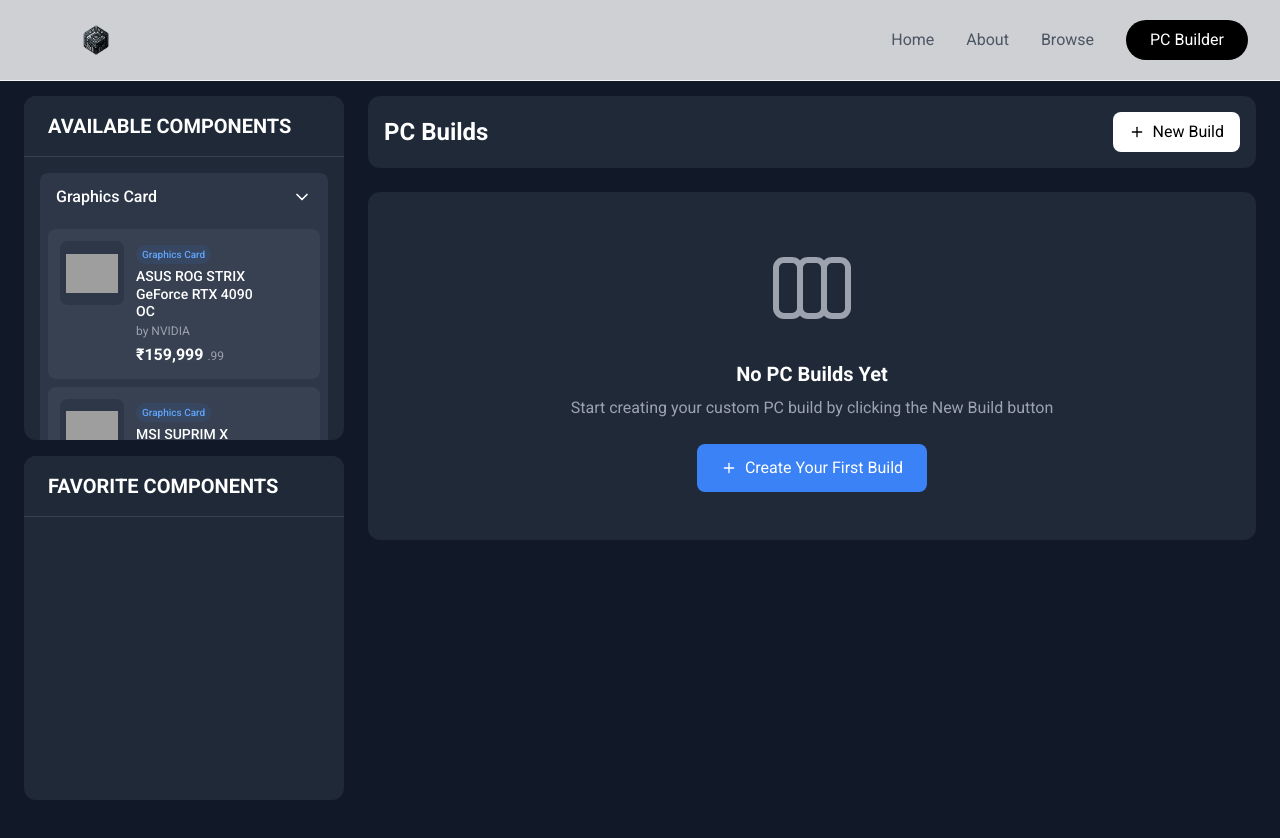
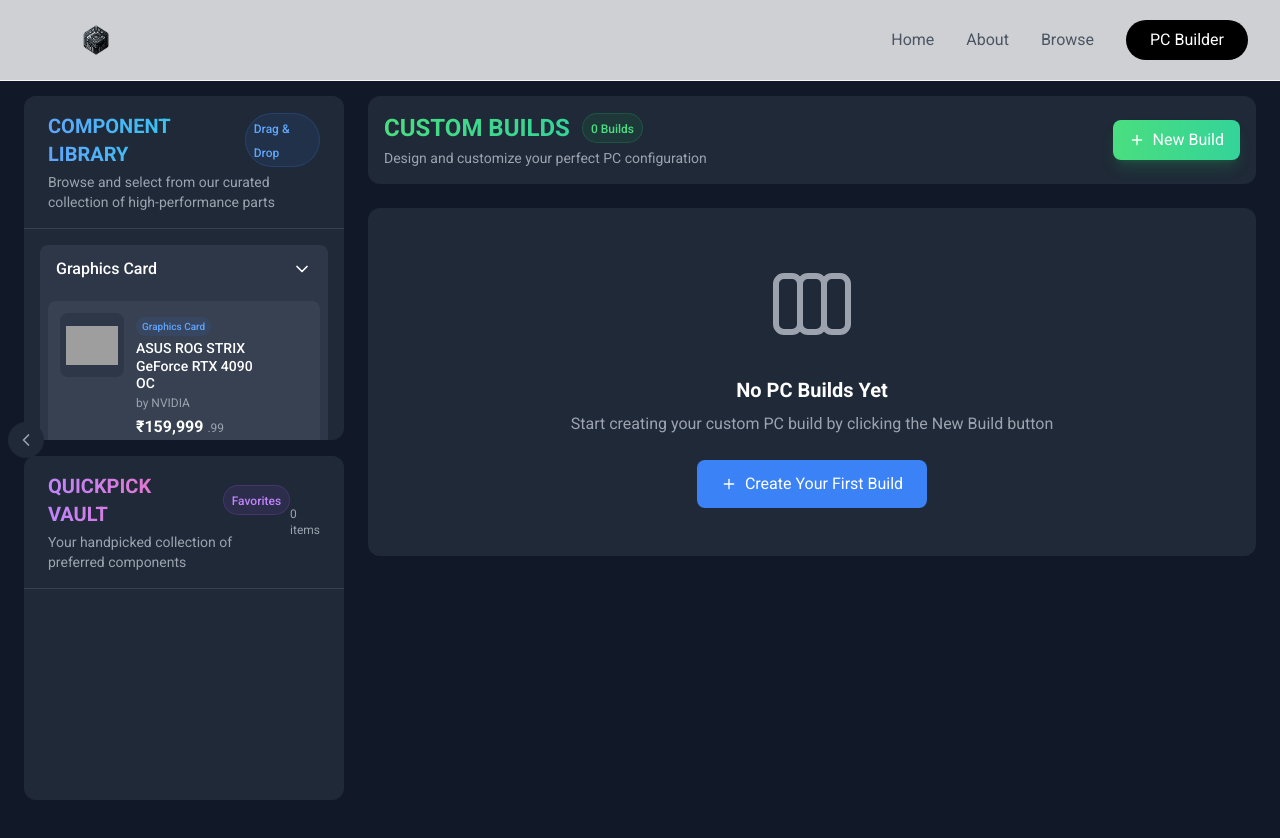
Before and after one commit to SonicGenesis/PC-BUILDER, a Next.js app in the folder pc-builder/: page /pcBuilder in a window 1280 px wide. Shown: the top 838 px of the page. Built offline with nearby package versions, Linux system fonts and the light colour scheme; grey boxes are pictures that could not be loaded.

Commit message:
added the UI

```diff
--- a/pc-builder/src/app/(pages)/browse/page.tsx
+++ b/pc-builder/src/app/(pages)/browse/page.tsx
@@ -231,27 +231,42 @@
     return (
         <div className="min-h-screen bg-[#111827]">
             {/* Top Search Bar */}
-            <div className="sticky top-0 z-50 bg-[#1F2937] shadow-md">
+            <div className="sticky top-0 z-50 bg-gradient-to-r from-[#1F2937] to-[#111827] shadow-lg border-b border-gray-800">
                 <div className="container mx-auto px-4 py-4">
                     <div className="flex items-center gap-6">
                         {/* Website Logo/Name */}
                         <Link
                             href="/"
-                            className="text-xl font-bold text-white hover:text-blue-400 transition-colors flex items-center gap-2"
+                            className="text-xl font-bold text-transparent bg-clip-text bg-gradient-to-r from-blue-400 to-cyan-400 hover:from-blue-500 hover:to-cyan-500 transition-all flex items-center gap-2"
                         >
-                            <CircuitBoard className="w-6 h-6" />
+                            <CircuitBoard className="w-6 h-6 text-blue-400" />
                             <span>BuildMyPC</span>
                         </Link>
 
                         {/* Search and Category Selection */}
                         <div className="flex flex-1 items-center gap-4">
+                            <div className="relative flex-1">
                                 <input
                                     type="search"
                                     value={searchQuery}
                                     onChange={(e) => setSearchQuery(e.target.value)}
                                     placeholder="Search components..."
-                                className="flex-1 px-4 py-2 rounded-lg bg-[#374151] border-none text-white placeholder-gray-400"
+                                    className="w-full px-4 py-2 pl-10 rounded-lg bg-[#374151] border border-gray-700 text-white placeholder-gray-400 focus:ring-2 focus:ring-blue-500 focus:border-transparent transition-all"
                                 />
+                                <svg
+                                    className="absolute left-3 top-1/2 -translate-y-1/2 w-4 h-4 text-gray-400"
+                                    fill="none"
+                                    stroke="currentColor"
+                                    viewBox="0 0 24 24"
+                                >
+                                    <path
+                                        strokeLinecap="round"
+                                        strokeLinejoin="round"
+                                        strokeWidth={2}
+                                        d="M21 21l-6-6m2-5a7 7 0 11-14 0 7 7 0 0114 0z"
+                                    />
+                                </svg>
+                            </div>
                             <CustomSelect
                                 value={selectedCategory}
                                 onChange={setSelectedCategory}
@@ -266,11 +281,13 @@
                 <div className="flex gap-6">
                     {/* Filters Sidebar */}
                     <div className="w-64 flex-shrink-0">
-                        <div className="sticky top-20 max-h-[calc(100vh-5rem)] overflow-y-auto scrollbar-hide">
+                        <div className="sticky top-20 max-h-[calc(100vh-5rem)] overflow-y-auto custom-scrollbar">
                             <div className="space-y-4 pr-4 border-r border-gray-700">
                                 {/* Price Range */}
-                                <div className="bg-[#1F2937] p-4 rounded-lg">
-                                    <h3 className="text-white font-medium mb-4">Price Range</h3>
+                                <div className="bg-gradient-to-br from-[#1F2937] to-[#111827] p-4 rounded-lg border border-gray-800">
+                                    <h3 className="text-transparent bg-clip-text bg-gradient-to-r from-blue-400 to-cyan-400 font-medium mb-4">
+                                        Price Range
+                                    </h3>
                                     <Slider
                                         value={priceRange}
                                         onChange={setPriceRange}
@@ -286,13 +303,15 @@
 
                                 {/* Dynamic Filters */}
                                 {Object.entries(dynamicFilters).map(([key, filter]) => (
-                                    <div key={key} className="bg-[#1F2937] p-4 rounded-lg">
-                                        <h3 className="text-white font-medium mb-4">{filter.label}</h3>
+                                    <div key={key} className="bg-gradient-to-br from-[#1F2937] to-[#111827] p-4 rounded-lg border border-gray-800">
+                                        <h3 className="text-transparent bg-clip-text bg-gradient-to-r from-purple-400 to-pink-400 font-medium mb-4">
+                                            {filter.label}
+                                        </h3>
                                         <div className="space-y-1">
                                             {filter.options.map(option => (
                                                 <label
                                                     key={option.value}
-                                                    className="flex items-center gap-2 px-2 py-1.5 rounded hover:bg-[#374151] transition-colors cursor-pointer text-gray-300"
+                                                    className="flex items-center gap-2 px-2 py-1.5 rounded hover:bg-[#374151] transition-colors cursor-pointer text-gray-300 group"
                                                 >
                                                     <input
                                                         type="checkbox"
@@ -310,8 +329,12 @@
                                                         }}
                                                         className="rounded border-gray-600 bg-[#374151] text-blue-500 focus:ring-offset-[#1F2937]"
                                                     />
-                                                    <span className="text-sm flex-1">{option.label}</span>
-                                                    <span className="text-xs text-gray-500">({option.count})</span>
+                                                    <span className="text-sm flex-1 group-hover:text-white transition-colors">
+                                                        {option.label}
+                                                    </span>
+                                                    <span className="text-xs text-gray-500 group-hover:text-gray-400 transition-colors">
+                                                        ({option.count})
+                                                    </span>
                                                 </label>
                                             ))}
                                         </div>
@@ -324,15 +347,17 @@
                     {/* Main Content */}
                     <div className="flex-1 py-6">
                         {/* Sort Bar */}
-                        <div className="flex justify-between items-center mb-6">
-                            <p className="text-gray-600">
-                                {filteredComponents.length} items found
+                        <div className="flex justify-between items-center mb-6 bg-gradient-to-r from-[#1F2937] to-[#111827] p-4 rounded-lg border border-gray-800">
+                            <p className="text-gray-400">
+                                <span className="text-transparent bg-clip-text bg-gradient-to-r from-blue-400 to-cyan-400 font-medium">
+                                    {filteredComponents.length}
+                                </span> items found
                             </p>
                             <button
                                 onClick={() => setSortBy(prev =>
                                     prev === 'price-asc' ? 'price-desc' : 'price-asc'
                                 )}
-                                className="flex items-center gap-2 px-4 py-2 rounded-lg border hover:bg-gray-50 hover:text-blue-400 transition-colors"
+                                className="flex items-center gap-2 px-4 py-2 rounded-lg border border-gray-700 hover:bg-[#374151] hover:text-blue-400 transition-all"
                             >
                                 <ArrowUpDown className="w-4 h-4" />
                                 <span>Sort by price</span>
@@ -344,7 +369,7 @@
                             {filteredComponents.map((component) => (
                                 <div
                                     key={component.id}
-                                    className="bg-white dark:bg-gray-800 rounded-lg shadow-md hover:shadow-lg transition-shadow p-4"
+                                    className="bg-gradient-to-r from-[#1F2937] to-[#111827] rounded-lg shadow-lg hover:shadow-xl transition-all p-4 border border-gray-800 group"
                                 >
                                     <div className="flex gap-4">
                                         {/* Image and Basic Info - Clickable */}
@@ -435,7 +460,7 @@
             {/* PC Builder Button - Fixed at the bottom right */}
             <Link
                 href="/pcBuilder"
-                className="fixed bottom-8 right-8 bg-blue-600 hover:bg-blue-700 text-white font-bold py-3 px-6 rounded-lg shadow-lg transition-all duration-300 flex items-center gap-2"
+                className="fixed bottom-8 right-8 bg-gradient-to-r from-blue-500 to-cyan-500 hover:from-blue-600 hover:to-cyan-600 text-white font-bold py-3 px-6 rounded-lg shadow-lg transition-all duration-300 flex items-center gap-2 hover:scale-105 transform"
             >
                 <span>PC Builder</span>
                 <svg
--- a/pc-builder/src/app/(pages)/pcBuilder/page.tsx
+++ b/pc-builder/src/app/(pages)/pcBuilder/page.tsx
@@ -1,12 +1,12 @@
 "use client";
-import React, { useState, useEffect } from 'react';
+import React, { useState, useEffect, useCallback } from 'react';
 import { DragDropContext, Droppable, Draggable } from '@hello-pangea/dnd';
 import { graphicsCards } from '../../../../data/PC.GRAPHICCARDS';
 import { processors } from '../../../../data/PC.PROCESSORS';
 import { motherboards } from '../../../../data/PC.MOTHERBOARDS';
 import { ramModules } from '../../../../data/PC.RAM';
 import Image from 'next/image';
-import { FiEdit2, FiHeart, FiPlus, FiX, FiChevronDown, FiChevronRight, FiMonitor, FiPlay, FiCpu, FiCode, FiFilm, FiLock, FiUnlock, FiMaximize2 } from 'react-icons/fi';
+import { FiEdit2, FiHeart, FiPlus, FiX, FiChevronDown, FiChevronRight, FiMonitor, FiPlay, FiCpu, FiCode, FiFilm, FiLock, FiUnlock, FiMaximize2, FiChevronLeft } from 'react-icons/fi';
 import { HiHeart } from 'react-icons/hi';
 import { useDialog } from '@/app/components/GlobalDialog';
 import { useFavorites } from '@/store/useFavorites';
@@ -1284,16 +1284,64 @@
     </div>
   );
 
+  // Keep these state declarations
+  const [sidebarWidth, setSidebarWidth] = useState(320); // Default width 320px
+  const [isResizing, setIsResizing] = useState(false);
+  const [isSidebarCollapsed, setIsSidebarCollapsed] = useState(false);
+  const minWidth = 280; // Minimum sidebar width
+  const maxWidth = 480; // Maximum sidebar width
+
+  // Keep these handlers
+  const handleMouseMove = useCallback((e: MouseEvent) => {
+    if (isResizing) {
+      const newWidth = e.clientX;
+      if (newWidth >= minWidth && newWidth <= maxWidth) {
+        setSidebarWidth(newWidth);
+      }
+    }
+  }, [isResizing]);
+
+  const handleMouseUp = useCallback(() => {
+    setIsResizing(false);
+  }, []);
+
+  useEffect(() => {
+    if (isResizing) {
+      document.addEventListener('mousemove', handleMouseMove);
+      document.addEventListener('mouseup', handleMouseUp);
+    }
+
+    return () => {
+      document.removeEventListener('mousemove', handleMouseMove);
+      document.removeEventListener('mouseup', handleMouseUp);
+    };
+  }, [isResizing, handleMouseMove, handleMouseUp]);
+
   return (
     <div className="min-h-screen w-full pt-20 pb-16 bg-[#111827]">
       <DragDropContext onDragEnd={handleDragEnd}>
-        <div className="flex gap-6 px-6 pt-4">
-          {/* Left Sidebar */}
-          <div className="w-80 flex-shrink-0 flex flex-col h-[calc(100vh-6rem)] space-y-4">
-            {/* Available Components Section */}
+        <div className="flex gap-6 px-6 pt-4 relative">
+          {/* Sidebar Container */}
+          <div
+            className="w-80 flex-shrink-0 flex flex-col h-[calc(100vh-6rem)] space-y-4 relative"
+            style={{ width: sidebarWidth }}
+          >
+            {/* Component Library Section */}
             <div className="flex-1 bg-[#1F2937] rounded-xl overflow-hidden flex flex-col">
               <div className="py-4 px-6 border-b border-gray-700 bg-[#1F2937] sticky top-0 z-10">
-                <h2 className="font-bold text-white text-xl">AVAILABLE COMPONENTS</h2>
+                <div className="flex items-center gap-3">
+                  <h2 className="font-bold text-transparent bg-clip-text bg-gradient-to-r from-blue-400 to-cyan-400 text-xl">
+                    COMPONENT LIBRARY
+                  </h2>
+                  <div className="px-2 py-0.5 rounded-full bg-blue-500/10 border border-blue-500/20">
+                    <span className="text-xs font-medium text-blue-400">
+                      Drag & Drop
+                    </span>
+                  </div>
+                </div>
+                <p className="text-sm text-gray-400 mt-1">
+                  Browse and select from our curated collection of high-performance parts
+                </p>
               </div>
               <div className="p-4 overflow-y-auto flex-1">
                 <Droppable droppableId="components">
@@ -1498,9 +1546,28 @@
             </div>
 
             {/* Favorites Section */}
-            <div className="flex-1 bg-[#1F2937] rounded-xl overflow-hidden flex flex-col">
+            <div className="flex-1 bg-[#1F2937] rounded-xl overflow-hidden flex flex-col mt-4">
               <div className="py-4 px-6 border-b border-gray-700 bg-[#1F2937] sticky top-0 z-10">
-                <h2 className="font-bold text-white text-xl">FAVORITE COMPONENTS</h2>
+                <div className="flex items-center justify-between">
+                  <div>
+                    <div className="flex items-center gap-3">
+                      <h2 className="font-bold text-transparent bg-clip-text bg-gradient-to-r from-purple-400 to-pink-400 text-xl">
+                        QUICKPICK VAULT
+                      </h2>
+                      <div className="px-2 py-0.5 rounded-full bg-purple-500/10 border border-purple-500/20">
+                        <span className="text-xs font-medium text-purple-400">
+                          Favorites
+                        </span>
+                      </div>
+                    </div>
+                    <p className="text-sm text-gray-400 mt-1">
+                      Your handpicked collection of preferred components
+                    </p>
+                  </div>
+                  <div className="text-xs text-gray-400">
+                    {favorites.length} items
+                  </div>
+                </div>
               </div>
               <div className="p-4 overflow-y-auto flex-1">
                 <Droppable droppableId="favorites">
@@ -1572,16 +1639,52 @@
                 </Droppable>
               </div>
             </div>
+
+            {/* Simple resize handle */}
+            <div
+              className="absolute right-0 top-0 bottom-0 w-1 cursor-col-resize hover:bg-blue-500/50"
+              onMouseDown={() => setIsResizing(true)}
+            />
           </div>
 
-          {/* Main Content - PC Builds */}
-          <div className="flex-1 flex flex-col">
+          {/* Toggle Sidebar Button */}
+          <button
+            onClick={() => setIsSidebarCollapsed(!isSidebarCollapsed)}
+            className={`absolute left-2 top-1/2 -translate-y-1/2 z-20 p-2 rounded-full
+              bg-[#1F2937] hover:bg-[#2D3748] transition-all duration-300
+              ${isSidebarCollapsed ? 'translate-x-0' : 'translate-x-0'}`}
+          >
+            {isSidebarCollapsed ? (
+              <FiChevronRight className="w-5 h-5 text-gray-400" />
+            ) : (
+              <FiChevronLeft className="w-5 h-5 text-gray-400" />
+            )}
+          </button>
+
+          {/* Main Content */}
+          <div className={`flex-1 flex flex-col transition-all duration-300
+            ${isSidebarCollapsed ? 'ml-8' : ''}`}>
             <div className="bg-[#1F2937] p-4 rounded-xl mb-6 sticky top-20 z-10">
               <div className="flex justify-between items-center">
-                <h1 className="text-2xl font-bold text-white">PC Builds</h1>
+                <div>
+                  <div className="flex items-center gap-3">
+                    <h1 className="text-2xl font-bold text-transparent bg-clip-text bg-gradient-to-r from-green-400 to-emerald-400">
+                      CUSTOM BUILDS
+                    </h1>
+                    <div className="px-2 py-0.5 rounded-full bg-green-500/10 border border-green-500/20">
+                      <span className="text-xs font-medium text-green-400">
+                        {builds.length} {builds.length === 1 ? 'Build' : 'Builds'}
+                      </span>
+                    </div>
+                  </div>
+                  <p className="text-sm text-gray-400 mt-1">
+                    Design and customize your perfect PC configuration
+                  </p>
+                </div>
                 <button
                   onClick={addNewBuild}
-                  className="bg-white text-black px-4 py-2 rounded-lg flex items-center gap-2 hover:bg-gray-100"
+                  className="bg-gradient-to-r from-green-400 to-emerald-400 text-white px-4 py-2 rounded-lg
+                    flex items-center gap-2 hover:opacity-90 transition-opacity shadow-lg shadow-green-500/20"
                 >
                   <FiPlus /> New Build
                 </button>
--- a/pc-builder/src/app/globals.css
+++ b/pc-builder/src/app/globals.css
@@ -1,6 +1,9 @@
 @tailwind base;
 @tailwind components;
 @tailwind utilities;
+
+
+
 
 :root {
   --background: #ffffff;
@@ -18,3 +21,26 @@
   color: var(--foreground);
   background: var(--background);
 }
+
+/* Add these styles */
+.user-select-none {
+  user-select: none;
+}
+
+/* Optional: Add custom scrollbar styles */
+.custom-scrollbar::-webkit-scrollbar {
+  width: 6px;
+}
+
+.custom-scrollbar::-webkit-scrollbar-track {
+  background: transparent;
+}
+
+.custom-scrollbar::-webkit-scrollbar-thumb {
+  background: #4B5563;
+  border-radius: 3px;
+}
+
+.custom-scrollbar::-webkit-scrollbar-thumb:hover {
+  background: #6B7280;
+}
```
Lines whose indentation alone changed are shown as unchanged.
